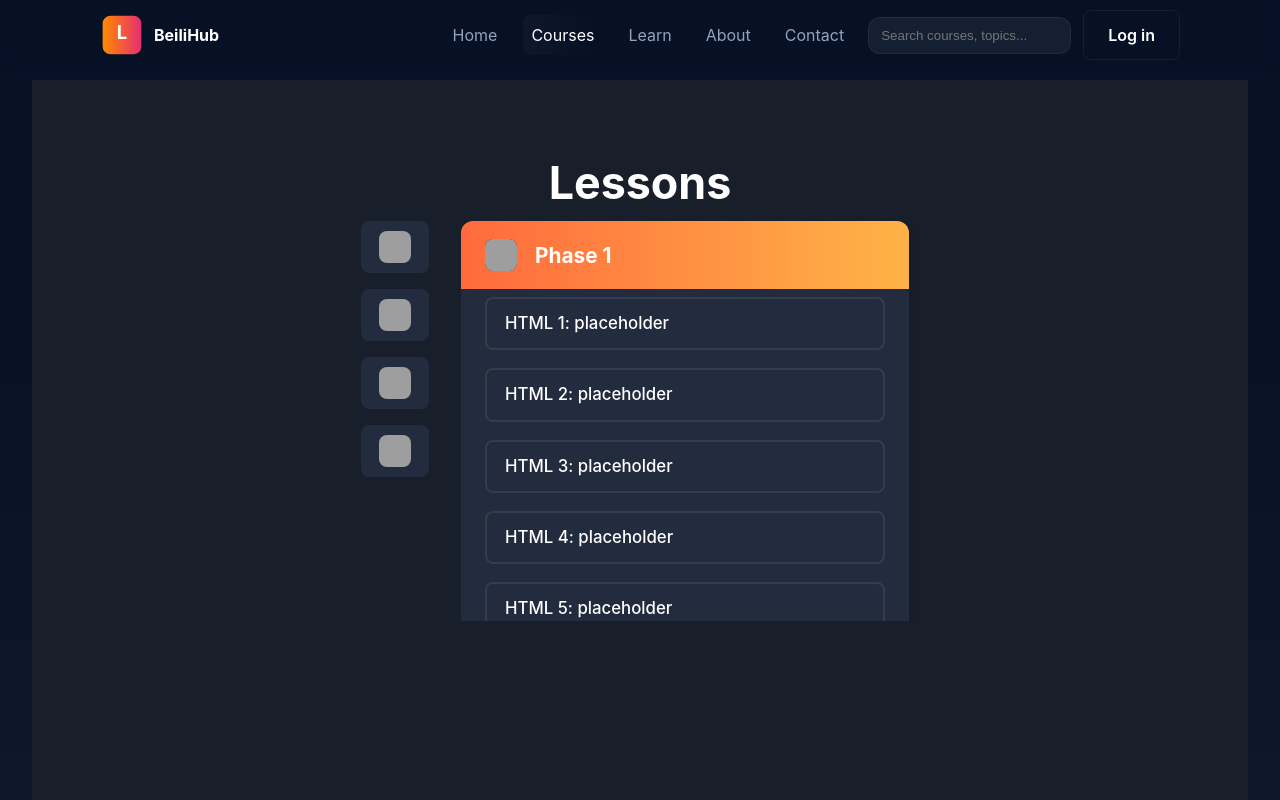
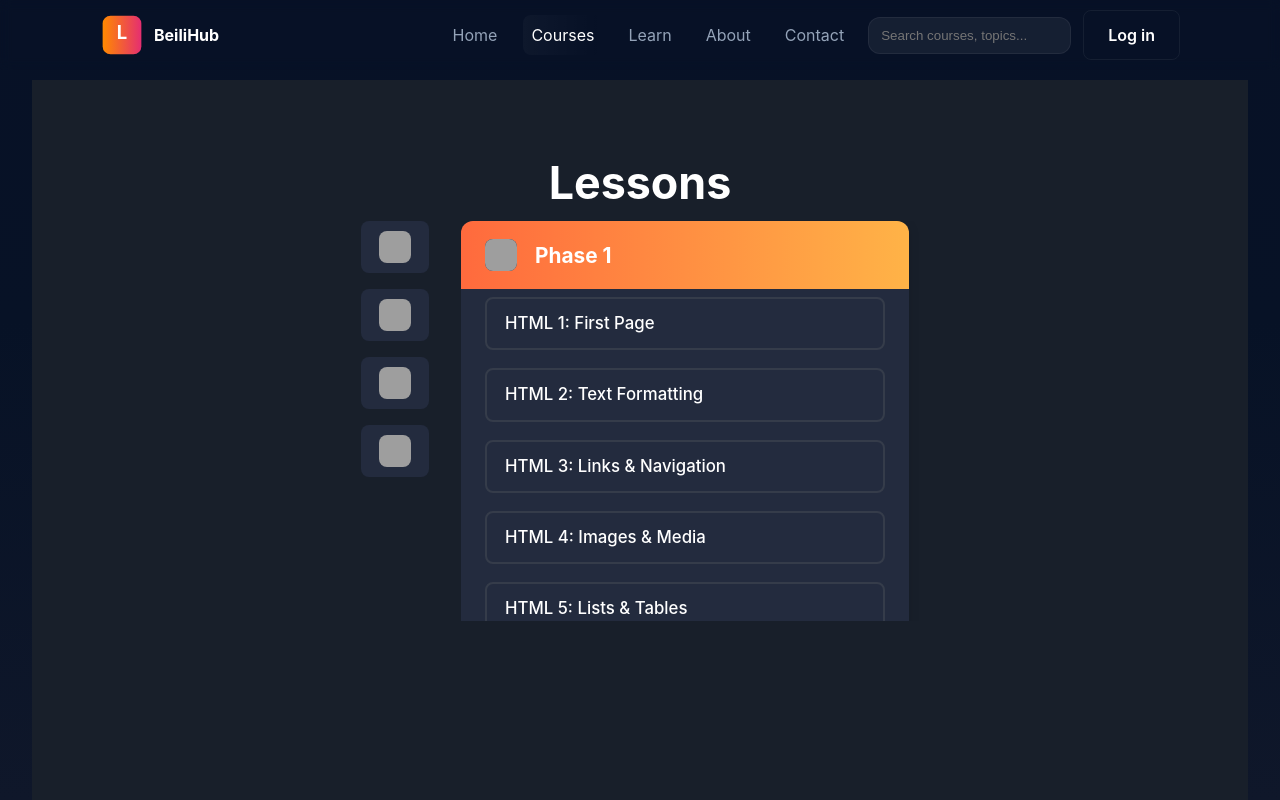
Before and after one commit to mangathemango/BeiliHub_React, a React (Vite) app: page /lesson-chose in a window 1280 px wide. Shown: the top 800 px of the page. Built offline with nearby package versions, Linux system fonts and the light colour scheme; grey boxes are pictures that could not be loaded.

Commit message:
feature/lesson-chose page renamed

```diff
--- a/src/pages/lessonChose/chose.jsx
+++ b/src/pages/lessonChose/chose.jsx
@@ -9,11 +9,11 @@ const phases = [
         title: "Phase 1",
         logo: "HTML",
         lessons: [
-            { id: 1, name: "HTML 1: placeholder" },
-            { id: 2, name: "HTML 2: placeholder" },
-            { id: 3, name: "HTML 3: placeholder" },
-            { id: 4, name: "HTML 4: placeholder" },
-            { id: 5, name: "HTML 5: placeholder" },
+              { id: 1, name: "HTML 1: First Page" },
+              { id: 2, name: "HTML 2: Text Formatting" },
+              { id: 3, name: "HTML 3: Links & Navigation" },
+              { id: 4, name: "HTML 4: Images & Media" },
+              { id: 5, name: "HTML 5: Lists & Tables" },
         ],
     },
     {
@@ -22,9 +22,9 @@ const phases = [
         title: "Phase 2",
         logo: "CSS",
         lessons: [
-            { id: 1, name: "CSS 1: placeholder" },
-            { id: 2, name: "CSS 2: placeholder" },
-            { id: 3, name: "CSS 3: placeholder" },
+              { id: 1, name: "CSS 1: Intro & Selectors" },
+              { id: 2, name: "CSS 2: Colors & Typography" },
+              { id: 3, name: "CSS 3: Box Model & Display" },
         ],
     },
     {
@@ -33,8 +33,8 @@ const phases = [
         title: "Phase 3",
         logo: "HTML",
         lessons: [
-            { id: 6, name: "HTML 6: placeholder" },
-            { id: 7, name: "HTML 7: placeholder" },
+              { id: 6, name: "HTML 6: Forms Basics" },
+              { id: 7, name: "HTML 7: Semantic HTML" },
         ],
     },
     {
@@ -43,10 +43,10 @@ const phases = [
         title: "Phase 4",
         logo: "CSS",
         lessons: [
-            { id: 4, name: "CSS 4: placeholder" },
-            { id: 5, name: "CSS 5: placeholder" },
-            { id: 6, name: "CSS 6: placeholder" },
-            { id: 7, name: "CSS 7: placeholder" },
+              { id: 4, name: "CSS 4: Positioning" },
+              { id: 5, name: "CSS 5: Flexbox" },
+              { id: 6, name: "CSS 6: Grid" },
+              { id: 7, name: "CSS 7: Responsive Design" },
         ],
     },
     {
@@ -55,11 +55,11 @@ const phases = [
         title: "Phase 5",
         logo: "JS",
         lessons: [
-            { id: 1, name: "JS 1: placeholder" },
-            { id: 2, name: "JS 2: placeholder" },
-            { id: 3, name: "JS 3: placeholder" },
-            { id: 4, name: "JS 4: placeholder" },
-            { id: 5, name: "JS 5: placeholder" },
+              { id: 1, name: "JS 1: Basics" },
+              { id: 2, name: "JS 2: Functions & Events" },
+              { id: 3, name: "JS 3: Conditionals & Loops" },
+              { id: 4, name: "JS 4: DOM Basics" },
+              { id: 5, name: "JS 5: Arrays & Objects" },
         ],
     },
     {
@@ -68,9 +68,9 @@ const phases = [
         title: "Phase 6",
         logo: "HTML",
         lessons: [
-            { id: 8, name: "HTML 8: placeholder" },
-            { id: 9, name: "HTML 9: placeholder" },
-            { id: 10, name: "HTML 10: placeholder" },
+              { id: 8, name: "HTML 8: Metadata & SEO" },
+              { id: 9, name: "HTML 9: Embedded Content" },
+              { id: 10, name: "HTML 10: Forms Advanced" },
         ],
     },
     {
@@ -79,9 +79,9 @@ const phases = [
         title: "Phase 7",
         logo: "CSS",
         lessons: [
-            { id: 8, name: "CSS 8: placeholder" },
-            { id: 9, name: "CSS 9: placeholder" },
-            { id: 10, name: "CSS 10: placeholder" },
+              { id: 8, name: "CSS 8: Transitions & Animations" },
+              { id: 9, name: "CSS 9: Pseudo-classes & Elements" },
+              { id: 10, name: "CSS 10: Advanced Styling" },
         ],
     },
     {
@@ -90,11 +90,11 @@ const phases = [
         title: "Phase 8",
         logo: "JS",
         lessons: [
-            { id: 6, name: "JS 6: placeholder" },
-            { id: 7, name: "JS 7: placeholder" },
-            { id: 8, name: "JS 8: placeholder" },
-            { id: 9, name: "JS 9: placeholder" },
-            { id: 10, name: "JS 10: placeholder" },
+              { id: 6, name: "JS 6: Advanced DOM" },
+              { id: 7, name: "JS 7: Local Storage" },
+              { id: 8, name: "JS 8: Fetch API & Async" },
+              { id: 9, name: "JS 9: ES6 Features" },
+              { id: 10, name: "JS 10: Mini Projects Combo" },
         ],
     },
     {
```
